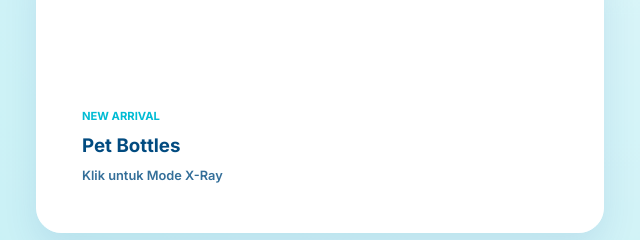
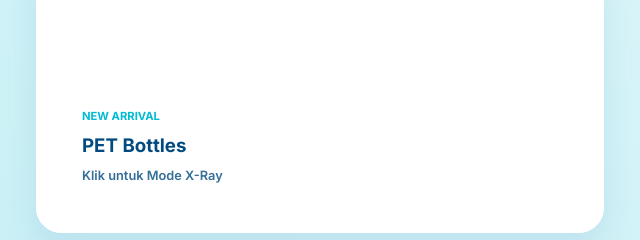
Before and after one commit to manikapresisiplastik/MPP, a plain HTML site: page index.html in a window 1280 px wide. Shown: the part 1920-2160 px from the top of the page, 24-664 px from the left. Drawn offline with Linux system fonts and the light colour scheme.

Commit message:
Update index.html

```diff
--- a/index.html
+++ b/index.html
@@ -123,7 +123,7 @@
                 <div class="bento-item wide glass-effect animate-up product-card" data-category="bottle"
                      onclick="openTechModal('PET Series Bottle', 'PET', '25 gram', 'Natural', 'images/arrival-botol.png')">
                     <div class="bento-bg" style="background-image: url('images/arrival-botol.png');"></div>
-                    <div class="bento-content"><span class="category">New Arrival</span><h3>Pet Bottles</h3><p class="click-hint">Klik untuk Mode X-Ray</p></div>
+                    <div class="bento-content"><span class="category">New Arrival</span><h3>PET Bottles</h3><p class="click-hint">Klik untuk Mode X-Ray</p></div>
                 </div>
             </div>
         </div>
```
